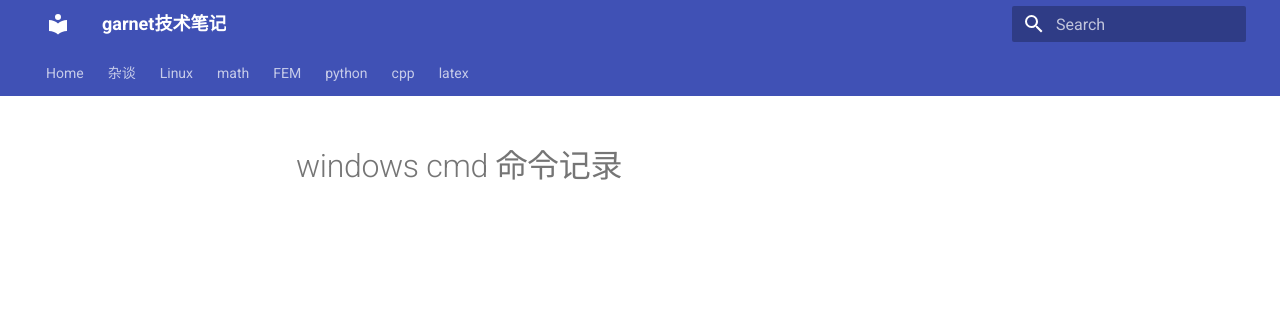
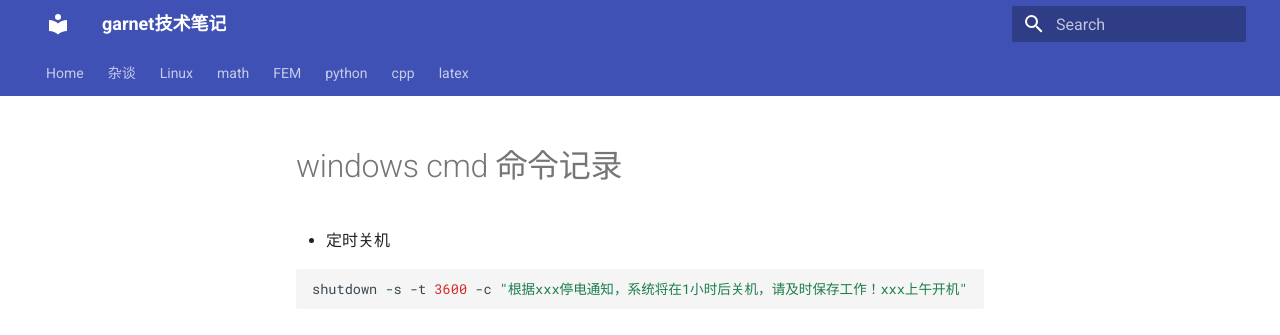
Before and after one commit to ymma98/technotes, an MkDocs documentation site: the page built from docs/杂谈/windows_cmd.md, in a window 1280 px wide. Shown: the top 335 px of the page. Built offline with MkDocs 1.6.1 and Material for MkDocs 9.7.7, drawn with Linux system fonts in a browser that asks for light colours.

Commit message:
docs/杂谈/windows_cmd.md updated from https://stackedit.cn/

````diff
--- a/docs/杂谈/windows_cmd.md
+++ b/docs/杂谈/windows_cmd.md
@@ -1,6 +1,10 @@
 # windows cmd 命令记录
 
+* 定时关机
 
+```bash
+shutdown -s -t 3600 -c "根据xxx停电通知，系统将在1小时后关机，请及时保存工作！xxx上午开机"
+```
 <!--stackedit_data:
-eyJoaXN0b3J5IjpbMjA0MTUwNzA2OF19
+eyJoaXN0b3J5IjpbNzQ2NTgwNzcxXX0=
 -->
````
